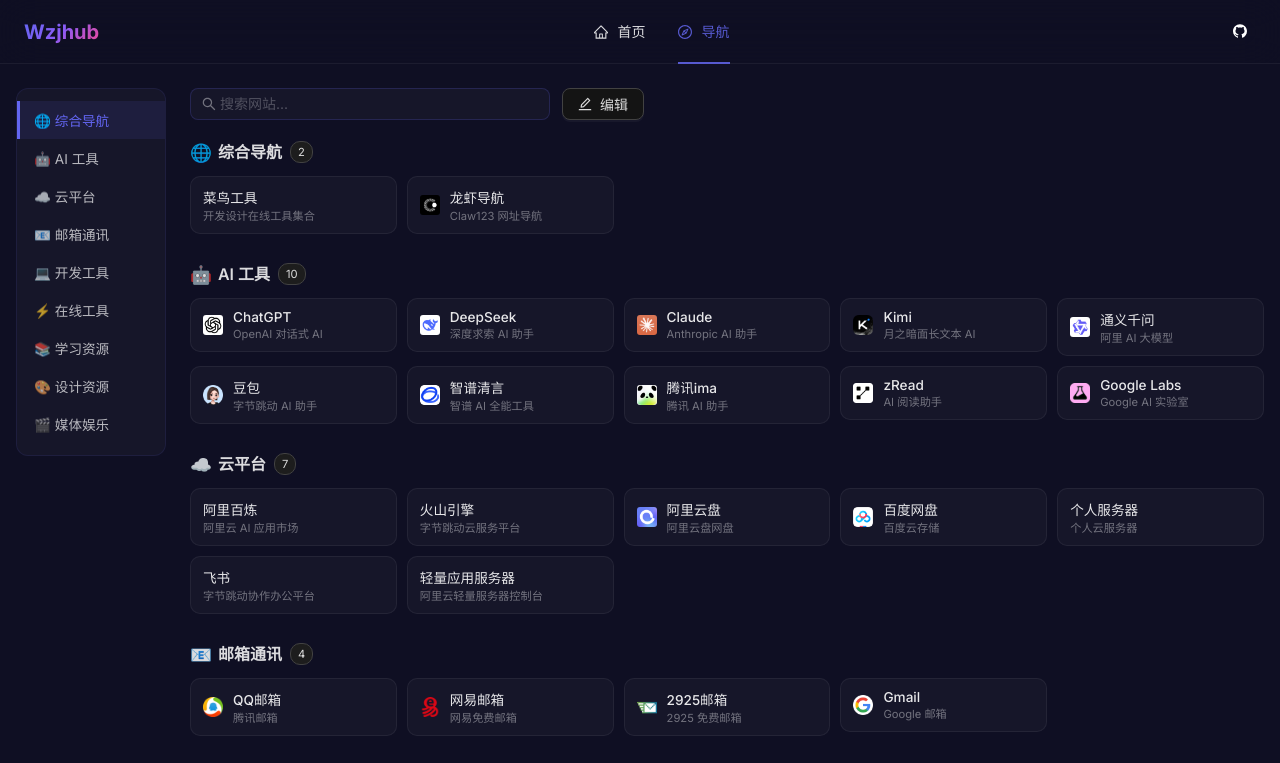
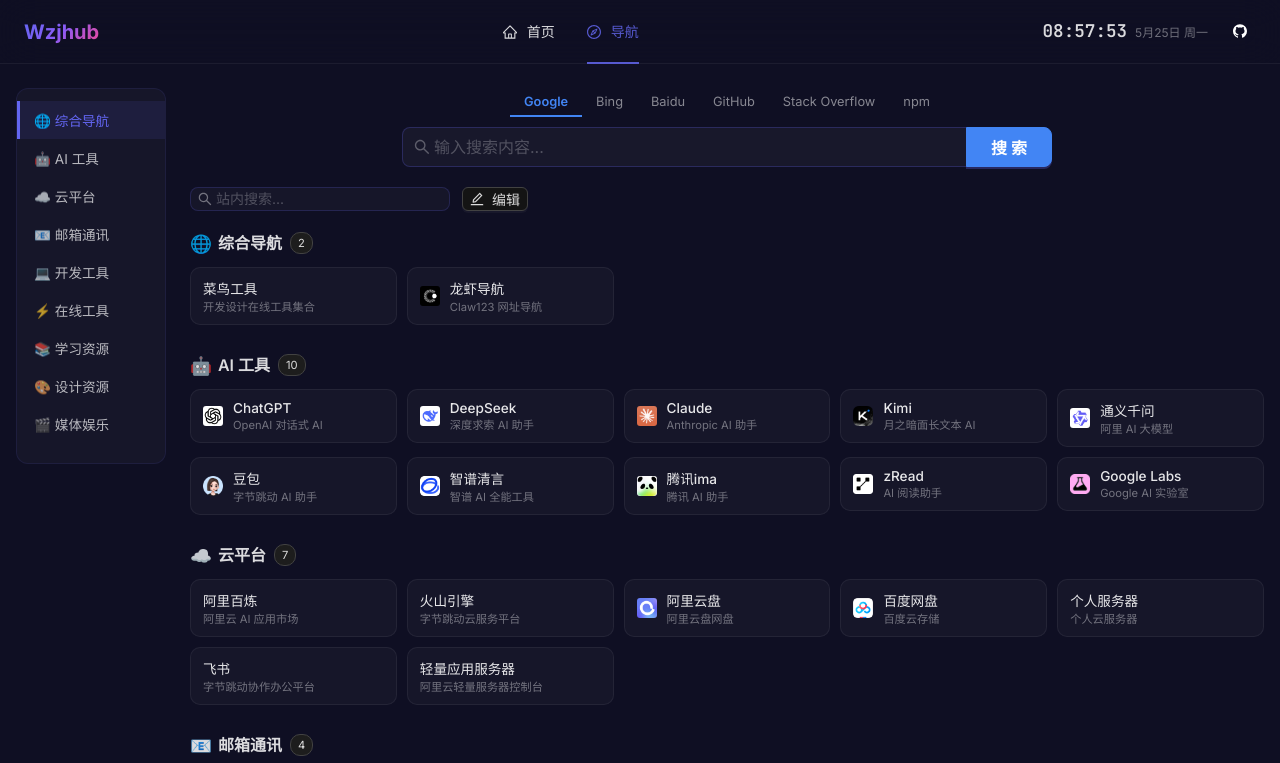
Before and after one commit to wzjhub/wzjhub.github.io, a React (Vite) app: page /nav in a window 1280 px wide. Shown: the top 763 px of the page. Built offline with nearby package versions, Linux system fonts and the light colour scheme.

Commit message:
feat: add search engine bar, clock, frequent sites, new bookmarks

```diff
--- /dev/null
+++ b/src/components/ClockWeather.tsx
@@ -0,0 +1,29 @@
+import { useState, useEffect } from 'react'
+
+const ClockWeather = () => {
+  const [time, setTime] = useState(new Date())
+
+  useEffect(() => {
+    const timer = setInterval(() => setTime(new Date()), 1000)
+    return () => clearInterval(timer)
+  }, [])
+
+  const hours = time.getHours().toString().padStart(2, '0')
+  const minutes = time.getMinutes().toString().padStart(2, '0')
+  const seconds = time.getSeconds().toString().padStart(2, '0')
+  const weekdays = ['日', '一', '二', '三', '四', '五', '六']
+  const dateStr = `${time.getMonth() + 1}月${time.getDate()}日 周${weekdays[time.getDay()]}`
+
+  return (
+    <div style={{ display: 'flex', alignItems: 'baseline', gap: 8 }}>
+      <span style={{ fontSize: '1.1rem', fontWeight: 600, fontFamily: 'JetBrains Mono, monospace', color: 'rgba(255,255,255,0.85)' }}>
+        {hours}:{minutes}:{seconds}
+      </span>
+      <span style={{ fontSize: '0.75rem', color: 'rgba(255,255,255,0.4)' }}>
+        {dateStr}
+      </span>
+    </div>
+  )
+}
+
+export default ClockWeather
--- /dev/null
+++ b/src/components/SearchBar.tsx
@@ -0,0 +1,87 @@
+import { useState } from 'react'
+import { Input, Button } from 'antd'
+import { SearchOutlined } from '@ant-design/icons'
+
+const engines = [
+  { label: 'Google', value: 'google', url: 'https://www.google.com/search?q=', color: '#4285f4' },
+  { label: 'Bing', value: 'bing', url: 'https://www.bing.com/search?q=', color: '#00809d' },
+  { label: 'Baidu', value: 'baidu', url: 'https://www.baidu.com/s?wd=', color: '#3388ff' },
+  { label: 'GitHub', value: 'github', url: 'https://github.com/search?q=', color: '#8b5cf6' },
+  { label: 'Stack Overflow', value: 'stackoverflow', url: 'https://stackoverflow.com/search?q=', color: '#f48024' },
+  { label: 'npm', value: 'npm', url: 'https://www.npmjs.com/search?q=', color: '#cb3837' },
+]
+
+const SearchBar = () => {
+  const [engine, setEngine] = useState('google')
+  const [query, setQuery] = useState('')
+
+  const handleSearch = () => {
+    if (!query.trim()) return
+    const engineConfig = engines.find((e) => e.value === engine)
+    if (engineConfig) {
+      window.open(engineConfig.url + encodeURIComponent(query.trim()), '_blank')
+    }
+  }
+
+  const currentEngine = engines.find((e) => e.value === engine)
+
+  return (
+    <div>
+      {/* Engine tabs - centered */}
+      <div style={{ display: 'flex', justifyContent: 'center', gap: 0, marginBottom: 10 }}>
+        {engines.map((e) => (
+          <div
+            key={e.value}
+            onClick={() => setEngine(e.value)}
+            style={{
+              padding: '6px 14px',
+              fontSize: '0.8rem',
+              cursor: 'pointer',
+              color: engine === e.value ? e.color : 'rgba(255,255,255,0.5)',
+              fontWeight: engine === e.value ? 600 : 400,
+              borderBottom: engine === e.value ? `2px solid ${e.color}` : '2px solid transparent',
+              transition: 'all 0.2s',
+            }}
+          >
+            {e.label}
+          </div>
+        ))}
+      </div>
+
+      {/* Search input + button */}
+      <div style={{ display: 'flex', gap: 0 }}>
+        <Input
+          placeholder={`输入搜索内容...`}
+          prefix={<SearchOutlined style={{ color: 'rgba(255,255,255,0.3)' }} />}
+          value={query}
+          onChange={(e) => setQuery(e.target.value)}
+          onPressEnter={handleSearch}
+          allowClear
+          size="large"
+          style={{
+            borderRadius: '8px 0 0 8px',
+            background: 'rgba(255,255,255,0.04)',
+            borderColor: 'rgba(99, 102, 241, 0.25)',
+            borderRight: 'none',
+          }}
+        />
+        <Button
+          type="primary"
+          size="large"
+          onClick={handleSearch}
+          style={{
+            borderRadius: '0 8px 8px 0',
+            background: currentEngine?.color || '#6366f1',
+            borderColor: currentEngine?.color || '#6366f1',
+            fontWeight: 600,
+            padding: '0 24px',
+          }}
+        >
+          搜索
+        </Button>
+      </div>
+    </div>
+  )
+}
+
+export default SearchBar
--- a/src/layouts/MainLayout.tsx
+++ b/src/layouts/MainLayout.tsx
@@ -1,4 +1,4 @@
-import { Layout, Menu, Button, Space } from 'antd'
+import { Layout, Menu, Button } from 'antd'
 import {
   HomeOutlined,
   GithubOutlined,
@@ -6,6 +6,7 @@
 } from '@ant-design/icons'
 import { Outlet, useNavigate, useLocation } from 'react-router-dom'
 import { motion } from 'framer-motion'
+import ClockWeather from '../components/ClockWeather'
 
 const { Header, Content } = Layout
 
@@ -56,7 +57,8 @@
           }}
         />
 
-        <Space>
+        <div style={{ display: 'flex', alignItems: 'center', gap: 16 }}>
+          <ClockWeather />
           <Button
             type="text"
             icon={<GithubOutlined />}
@@ -64,7 +66,7 @@
             target="_blank"
             style={{ color: '#fff' }}
           />
-        </Space>
+        </div>
       </Header>
 
       <Content style={{ marginTop: 64 }}>
--- a/src/pages/Navigation/index.tsx
+++ b/src/pages/Navigation/index.tsx
@@ -1,6 +1,6 @@
 import { useState, useEffect } from 'react'
 import { Typography, Input, Tag, Button, Modal, Form, Select, message, Popconfirm } from 'antd'
-import { SearchOutlined, EditOutlined, PlusOutlined, DeleteOutlined, HolderOutlined, CheckOutlined } from '@ant-design/icons'
+import { SearchOutlined, EditOutlined, PlusOutlined, DeleteOutlined, HolderOutlined, CheckOutlined, FireOutlined } from '@ant-design/icons'
 import { motion } from 'framer-motion'
 import {
   DndContext,
@@ -18,6 +18,7 @@
   verticalListSortingStrategy,
 } from '@dnd-kit/sortable'
 import { CSS } from '@dnd-kit/utilities'
+import SearchBar from '../../components/SearchBar'
 
 const { Title } = Typography
 
@@ -187,6 +188,23 @@
   localStorage.setItem(STORAGE_KEY, JSON.stringify(cats))
 }
 
+// Click tracking for "frequently used"
+const CLICKS_KEY = 'nav_clicks'
+
+const getClickCounts = (): Record<string, number> => {
+  try {
+    const saved = localStorage.getItem(CLICKS_KEY)
+    if (saved) return JSON.parse(saved)
+  } catch {}
+  return {}
+}
+
+const recordClick = (siteId: string) => {
+  const counts = getClickCounts()
+  counts[siteId] = (counts[siteId] || 0) + 1
+  localStorage.setItem(CLICKS_KEY, JSON.stringify(counts))
+}
+
 // Sortable category item in sidebar
 const SortableCategoryItem = ({ category, isActive, isEditing, onClick }: { category: Category; isActive: boolean; isEditing: boolean; onClick: () => void }) => {
   const { attributes, listeners, setNodeRef, transform, transition, isDragging } = useSortable({ id: category.id })
@@ -225,7 +243,6 @@
   )
 }
 
-// Sortable site card
 const SortableSiteCard = ({ site, isEditing, onDelete }: { site: SiteItem; isEditing: boolean; onDelete: () => void }) => {
   const { attributes, listeners, setNodeRef, transform, transition, isDragging } = useSortable({ id: site.id })
 
@@ -252,7 +269,10 @@
           position: 'relative',
         }}
         onClick={() => {
-          if (!isEditing) window.open(site.url, '_blank')
+          if (!isEditing) {
+            recordClick(site.id)
+            window.open(site.url, '_blank')
+          }
         }}
       >
         {isEditing && (
@@ -307,6 +327,14 @@
   useEffect(() => {
     saveCategories(categories)
   }, [categories])
+
+  // Get frequently used sites (top 8 by click count)
+  const clickCounts = getClickCounts()
+  const allSites = categories.flatMap((cat) => cat.sites)
+  const frequentSites = allSites
+    .filter((site) => (clickCounts[site.id] || 0) > 0)
+    .sort((a, b) => (clickCounts[b.id] || 0) - (clickCounts[a.id] || 0))
+    .slice(0, 8)
 
   const handleCategoryDragEnd = (event: DragEndEvent) => {
     const { active, over } = event
@@ -388,10 +416,10 @@
   }
 
   return (
-    <div style={{ display: 'flex', maxWidth: 1400, margin: '0 auto', padding: '24px 16px', gap: 24 }}>
+    <div style={{ display: 'flex', maxWidth: 1400, margin: '0 auto', padding: '24px 16px 32px', gap: 24 }}>
       {/* Left sidebar */}
       <aside style={{ width: 150, flexShrink: 0, position: 'sticky', top: 88, height: 'fit-content' }}>
-        <div style={{ background: 'rgba(255,255,255,0.03)', borderRadius: 12, border: '1px solid rgba(99, 102, 241, 0.1)', padding: '12px 0' }}>
+        <div style={{ background: 'rgba(255,255,255,0.03)', borderRadius: 12, border: '1px solid rgba(99, 102, 241, 0.1)', padding: '12px 0 20px' }}>
           <DndContext sensors={sensors} collisionDetection={closestCenter} onDragEnd={handleCategoryDragEnd}>
             <SortableContext items={categories.map((c) => c.id)} strategy={verticalListSortingStrategy}>
               {categories.map((cat) => (
@@ -410,26 +438,33 @@
 
       {/* Main content */}
       <main style={{ flex: 1, minWidth: 0 }}>
-        {/* Top bar */}
+        {/* Search bar - centered */}
+        <div style={{ maxWidth: 650, margin: '0 auto 20px' }}>
+          <SearchBar />
+        </div>
+
+        {/* Edit toolbar */}
         <div style={{ display: 'flex', gap: 12, marginBottom: 20, alignItems: 'center', flexWrap: 'wrap' }}>
           <Input
-            placeholder="搜索网站..."
+            placeholder="站内搜索..."
             prefix={<SearchOutlined style={{ color: 'rgba(255,255,255,0.4)' }} />}
             value={search}
             onChange={(e) => setSearch(e.target.value)}
             allowClear
-            style={{ flex: 1, minWidth: 200, maxWidth: 360, background: 'rgba(255,255,255,0.03)', borderColor: 'rgba(99, 102, 241, 0.2)', borderRadius: 8 }}
+            size="small"
+            style={{ flex: 1, minWidth: 160, maxWidth: 260, background: 'rgba(255,255,255,0.03)', borderColor: 'rgba(99, 102, 241, 0.2)', borderRadius: 8 }}
           />
           <Button
             type={isEditing ? 'primary' : 'default'}
             icon={isEditing ? <CheckOutlined /> : <EditOutlined />}
             onClick={() => setIsEditing(!isEditing)}
+            size="small"
           >
             {isEditing ? '完成' : '编辑'}
           </Button>
           {isEditing && (
             <>
-              <Button icon={<PlusOutlined />} onClick={() => setAddModalOpen(true)}>
+              <Button icon={<PlusOutlined />} onClick={() => setAddModalOpen(true)} size="small">
                 添加
               </Button>
               <Button size="small" onClick={handleReset}>
@@ -438,6 +473,89 @@
             </>
           )}
         </div>
+
+        {/* Frequently used */}
+        {!search && frequentSites.length > 0 && (
+          <section style={{ marginBottom: 28 }}>
+            <div style={{ display: 'flex', alignItems: 'center', marginBottom: 12 }}>
+              <FireOutlined style={{ fontSize: '1.1rem', marginRight: 6, color: '#f59e0b' }} />
+              <Title level={5} style={{ margin: 0 }}>常用网站</Title>
+              {isEditing && (
+                <Button
+                  size="small"
+                  danger
+                  style={{ marginLeft: 12 }}
+                  onClick={() => {
+                    localStorage.removeItem(CLICKS_KEY)
+                    message.success('已清除常用记录')
+                    setCategories([...categories]) // force re-render
+                  }}
+                >
+                  清除记录
+                </Button>
+              )}
+            </div>
+            <div style={{ display: 'grid', gridTemplateColumns: 'repeat(auto-fill, minmax(200px, 1fr))', gap: 10 }}>
+              {frequentSites.map((site) => (
+                <motion.a
+                  key={`freq-${site.id}`}
+                  href={site.url}
+                  target="_blank"
+                  rel="noopener noreferrer"
+                  onClick={() => recordClick(site.id)}
+                  whileHover={{ y: -3, scale: 1.02 }}
+                  whileTap={{ scale: 0.98 }}
+                  style={{
+                    display: 'flex',
+                    alignItems: 'center',
+                    gap: 10,
+                    padding: '10px 12px',
+                    borderRadius: 10,
+                    background: 'rgba(245, 158, 11, 0.05)',
+                    border: '1px solid rgba(245, 158, 11, 0.2)',
+                    textDecoration: 'none',
+                    transition: 'all 0.2s',
+                    position: 'relative',
+                  }}
+                >
+                  <img
+                    src={`/favicons/${new URL(site.url).hostname.replace(/[^a-zA-Z0-9.]/g, '_')}.png`}
+                    alt=""
+                    style={{ width: 20, height: 20, borderRadius: 3, flexShrink: 0 }}
+                    onError={(e) => {
+                      const img = e.target as HTMLImageElement
+                      if (!img.dataset.fallback) {
+                        img.dataset.fallback = '1'
+                        img.src = `https://favicon.im/${new URL(site.url).hostname}`
+                      } else {
+                        img.style.display = 'none'
+                      }
+                    }}
+                  />
+                  <div style={{ minWidth: 0, flex: 1 }}>
+                    <div style={{ fontSize: '0.85rem', fontWeight: 500, color: 'rgba(255,255,255,0.9)', whiteSpace: 'nowrap', overflow: 'hidden', textOverflow: 'ellipsis' }}>
+                      {site.title}
+                    </div>
+                  </div>
+                  {isEditing && (
+                    <DeleteOutlined
+                      style={{ color: '#ff4d4f', fontSize: '0.75rem', cursor: 'pointer' }}
+                      onClick={(e) => {
+                        e.preventDefault()
+                        e.stopPropagation()
+                        const counts = getClickCounts()
+                        delete counts[site.id]
+                        localStorage.setItem(CLICKS_KEY, JSON.stringify(counts))
+                        setCategories([...categories]) // force re-render
+                        message.success('已移除')
+                      }}
+                    />
+                  )}
+                </motion.a>
+              ))}
+            </div>
+          </section>
+        )}
 
         {/* Categories */}
         {filteredCategories.map((category) => (
```
